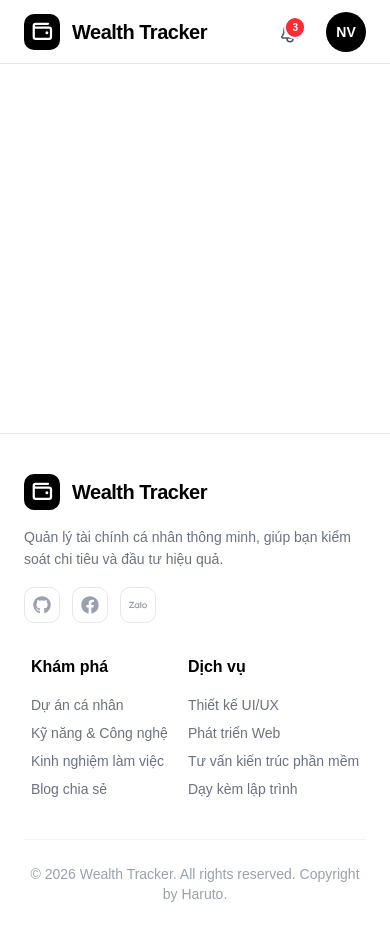
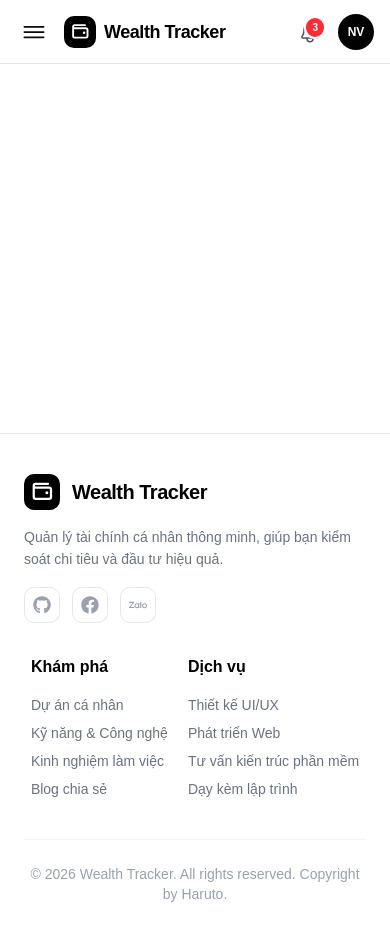
Before and after one commit to Haruto2804/WealthTracker, a React (Vite) app: page / in a window 390 px wide. Shown: the top 938 px of the page. Built offline with nearby package versions, Linux system fonts and the light colour scheme.

Commit message:
refactor  (Header) - Optimize  header, make responsive on  mobile

```diff
--- a/src/layouts/Header.jsx
+++ b/src/layouts/Header.jsx
@@ -1,55 +1,110 @@
+import { useState } from "react";
 import { PiWalletBold } from "react-icons/pi";
-import { IoSearchOutline, IoNotificationsOutline } from "react-icons/io5";
-import { Link } from "react-router-dom";
+import { IoSearchOutline, IoNotificationsOutline, IoMenuOutline, IoCloseOutline } from "react-icons/io5";
+import { Link, NavLink } from "react-router-dom"; // Dùng NavLink thay vì thẻ 'a' hoặc 'Link' thông thường
 
 const Header = () => {
+  const [isMenuOpen, setIsMenuOpen] = useState(false);
+
+  const navLinks = [
+    { name: "Dashboard", path: "/dashboard" },
+    { name: "Giao dịch", path: "/transaction" },
+    { name: "Tài sản", path: "/asset" },
+    { name: "Báo cáo", path: "/report" },
+  ];
+
+  // Hàm helper để quản lý class cho Desktop và Mobile
+  const getLinkClass = ({ isActive }) =>
+    `text-sm font-medium transition-all duration-300 relative pb-1 md:pb-0 ` +
+    (isActive
+      ? "text-black md:after:content-[''] md:after:absolute md:after:left-0 md:after:bottom-[-22px] md:after:w-full md:after:h-[2px] md:after:bg-black"
+      : "text-gray-500 hover:text-black");
+
+  const getMobileLinkClass = ({ isActive }) =>
+    `text-base font-semibold py-3 px-4 rounded-lg transition-all ` +
+    (isActive
+      ? "bg-black text-white" // Khi click vào trên mobile sẽ có nền đen chữ trắng nổi bật
+      : "text-gray-600 hover:bg-gray-100");
+
   return (
-    <header className="fixed top-0 left-0 right-0 h-16 bg-white border-b border-gray-200 flex items-center justify-between px-6 z-50">
+    <header className="fixed top-0 left-0 right-0 h-16 bg-white border-b border-gray-200 flex items-center justify-between px-4 md:px-6 z-50">
 
-      {/* 1. Left Section: Logo & Nav */}
-      <div className="flex items-center gap-8">
-        <div className="flex gap-3 items-center">
+      {/* 1. Left Section: Logo & Hamburger */}
+      <div className="flex items-center gap-3 md:gap-8">
+        <button
+          className="md:hidden p-1 hover:bg-gray-100 rounded-lg transition-colors"
+          onClick={() => setIsMenuOpen(!isMenuOpen)}
+        >
+          {isMenuOpen ? <IoCloseOutline size={28} /> : <IoMenuOutline size={28} />}
+        </button>
+
+        <Link to="/" className="flex gap-2 md:gap-3 items-center">
           <div className="bg-black rounded-lg flex items-center justify-center p-1.5">
-            <PiWalletBold className="text-white size-6" />
+            <PiWalletBold className="text-white size-5 md:size-6" />
           </div>
-          <p className="text-black text-xl font-bold tracking-tight">Wealth Tracker</p>
-        </div>
+          <p className="text-black text-lg md:text-xl font-bold tracking-tight">Wealth Tracker</p>
+        </Link>
 
-        <nav className="hidden md:flex items-center gap-6">
-          <a href="/dashboard" className="text-sm font-semibold text-black border-b-2 border-black pb-5 mt-5">Dashboard</a>
-          <a href="/transaction" className="text-sm font-medium text-gray-500 hover:text-black transition-colors">Giao dịch</a>
-          <a href="/asset" className="text-sm font-medium text-gray-500 hover:text-black transition-colors">Tài sản</a>
-          <a href="/report" className="text-sm font-medium text-gray-500 hover:text-black transition-colors">Báo cáo</a>
+        {/* Desktop Navigation */}
+        <nav className="hidden md:flex items-center gap-8">
+          {navLinks.map((link) => (
+            <NavLink
+              key={link.path}
+              to={link.path}
+              className={getLinkClass}
+            >
+              {link.name}
+            </NavLink>
+          ))}
         </nav>
       </div>
 
-      {/* 2. Right Section: Search & User */}
-      <div className="flex items-center gap-4">
-        {/* Search Bar */}
+      {/* 2. Right Section */}
+      <div className="flex items-center gap-2 md:gap-4">
         <div className="relative hidden lg:block">
           <IoSearchOutline className="absolute left-3 top-1/2 -translate-y-1/2 text-gray-400 size-5" />
           <input
             type="text"
             placeholder="Tìm kiếm..."
-            className="bg-gray-100 border-none rounded-xl py-2 pl-10 pr-4 text-sm w-64 focus:ring-2 focus:ring-gray-200 outline-none"
+            className="bg-gray-100 border-none rounded-xl py-2 pl-10 pr-4 text-sm w-48 xl:w-64 focus:ring-2 focus:ring-gray-200 outline-none"
           />
         </div>
 
-        {/* Notifications */}
-        <div className="relative p-2 hover:bg-gray-100 rounded-full cursor-pointer transition-colors">
+        <div className="relative p-2 hover:bg-gray-100 rounded-full cursor-pointer">
           <IoNotificationsOutline className="text-gray-600 size-6" />
           <span className="absolute top-1 right-1 bg-red-500 text-white text-[10px] font-bold px-1.5 py-0.5 rounded-full border-2 border-white">
             3
           </span>
         </div>
 
-        {/* User Avatar */}
         <Link to='/login'>
-          <div className="flex items-center justify-center w-10 h-10 bg-black text-white rounded-full font-bold text-sm cursor-pointer border-2 border-transparent hover:border-gray-200">
-          NV
+          <div className="flex items-center justify-center w-9 h-9 md:w-10 md:h-10 bg-black text-white rounded-full font-bold text-xs md:text-sm border-2 border-transparent hover:border-gray-300 transition-all">
+            NV
+          </div>
+        </Link>
+      </div>
+
+      {/* --- MOBILE MENU OVERLAY --- */}
+      <div className={`absolute top-16 left-0 right-0 bg-white border-b border-gray-200 flex flex-col p-4 gap-2 md:hidden transition-all duration-300 origin-top ${isMenuOpen ? "scale-y-100 opacity-100" : "scale-y-0 opacity-0 pointer-events-none"}`}>
+        {navLinks.map((link) => (
+          <NavLink
+            key={link.path}
+            to={link.path}
+            className={getMobileLinkClass}
+            onClick={() => setIsMenuOpen(false)}
+          >
+            {link.name}
+          </NavLink>
+        ))}
+
+        <div className="relative mt-4">
+          <IoSearchOutline className="absolute left-3 top-1/2 -translate-y-1/2 text-gray-400 size-5" />
+          <input
+            type="text"
+            placeholder="Tìm kiếm..."
+            className="bg-gray-100 border-none rounded-xl py-3 pl-10 pr-4 text-sm w-full outline-none"
+          />
         </div>
-        </Link>
-
       </div>
     </header>
   );
```
